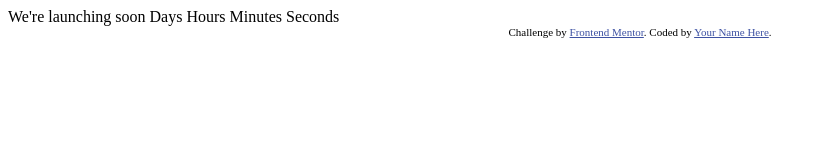
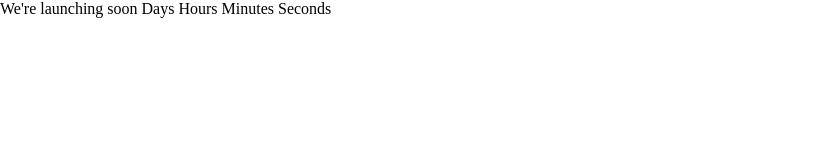
Before and after one commit to ikmrn/frontend-challenges, a plain HTML site: page index.html in a window 1280 px wide. Shown: the whole page, without its empty margins (0-832 px from the left). Drawn offline with Linux system fonts and the light colour scheme.

Commit message:
feat: Add link CSS and JS files

```diff
--- a/index.html
+++ b/index.html
@@ -2,17 +2,15 @@
 <html lang="en">
 <head>
   <meta charset="UTF-8">
-  <meta name="viewport" content="width=device-width, initial-scale=1.0"> <!-- displays site properly based on user's device -->
+  <meta name="viewport" content="width=device-width, initial-scale=1.0">
+  <link rel="preconnect" href="https://fonts.googleapis.com">
+  <link rel="preconnect" href="https://fonts.gstatic.com" crossorigin>
+  <link href="https://fonts.googleapis.com/css2?family=Red+Hat+Text:wght@700&display=swap" rel="stylesheet">
+  <link rel="icon" type="image/png" sizes="32x32" href="./images/favicon-32x32.png">
+  <link rel="stylesheet" href="css/styles.css">
+  <script src="js/index.js"></script>
+  <title>Launch countdown timer</title>
 
-  <link rel="icon" type="image/png" sizes="32x32" href="./images/favicon-32x32.png">
-
-  <title>Frontend Mentor | Launch countdown timer</title>
-
-  <!-- Feel free to remove these styles or customise in your own stylesheet 👍 -->
-  <style>
-    .attribution { font-size: 11px; text-align: center; }
-    .attribution a { color: hsl(228, 45%, 44%); }
-  </style>
 </head>
 <body>
 
@@ -23,9 +21,5 @@
   Minutes
   Seconds
 
-  <div class="attribution">
-    Challenge by <a href="https://www.frontendmentor.io?ref=challenge" target="_blank">Frontend Mentor</a>.
-    Coded by <a href="#">Your Name Here</a>.
-  </div>
 </body>
 </html>
```
